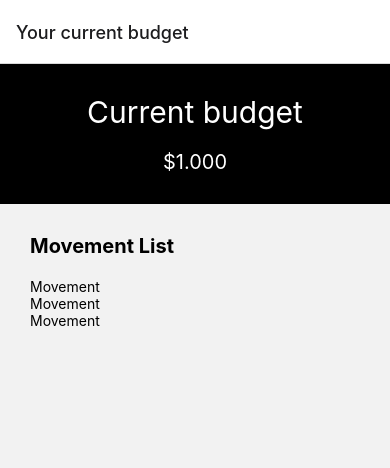
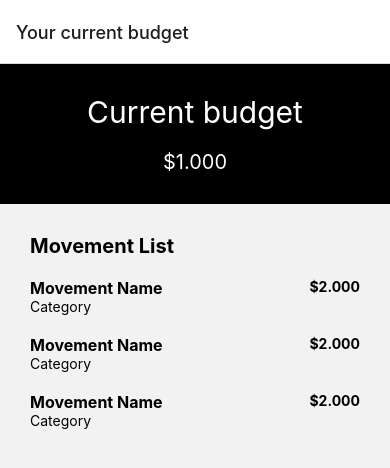
Before and after one commit to Danieruone/rn-budget, a React Native app: screen /Home in a window 390 px wide. Shown: the top 468 px of the page. Built offline with nearby package versions, Linux system fonts and the light colour scheme.

Commit message:
:sparkles: Implement movement item component

```diff
--- a/src/components/MovementItem.tsx
+++ b/src/components/MovementItem.tsx
@@ -1,10 +1,31 @@
 import React from "react";
-import { Text, View } from "react-native";
+import { Text, View, StyleSheet } from "react-native";
 
 export const MovementItem = () => {
   return (
-    <View>
-      <Text>Movement</Text>
+    <View style={styles.container}>
+      <View>
+        <Text style={styles.titleName}>Movement Name</Text>
+        <Text>Category</Text>
+      </View>
+      <View>
+        <Text style={styles.titleValue}>$2.000</Text>
+      </View>
     </View>
   );
 };
+
+const styles = StyleSheet.create({
+  container: {
+    marginBottom: 20,
+    flexDirection: "row",
+    justifyContent: "space-between",
+  },
+  titleName: {
+    fontWeight: "bold",
+    fontSize: 16,
+  },
+  titleValue: {
+    fontWeight: "bold",
+  },
+});
```
